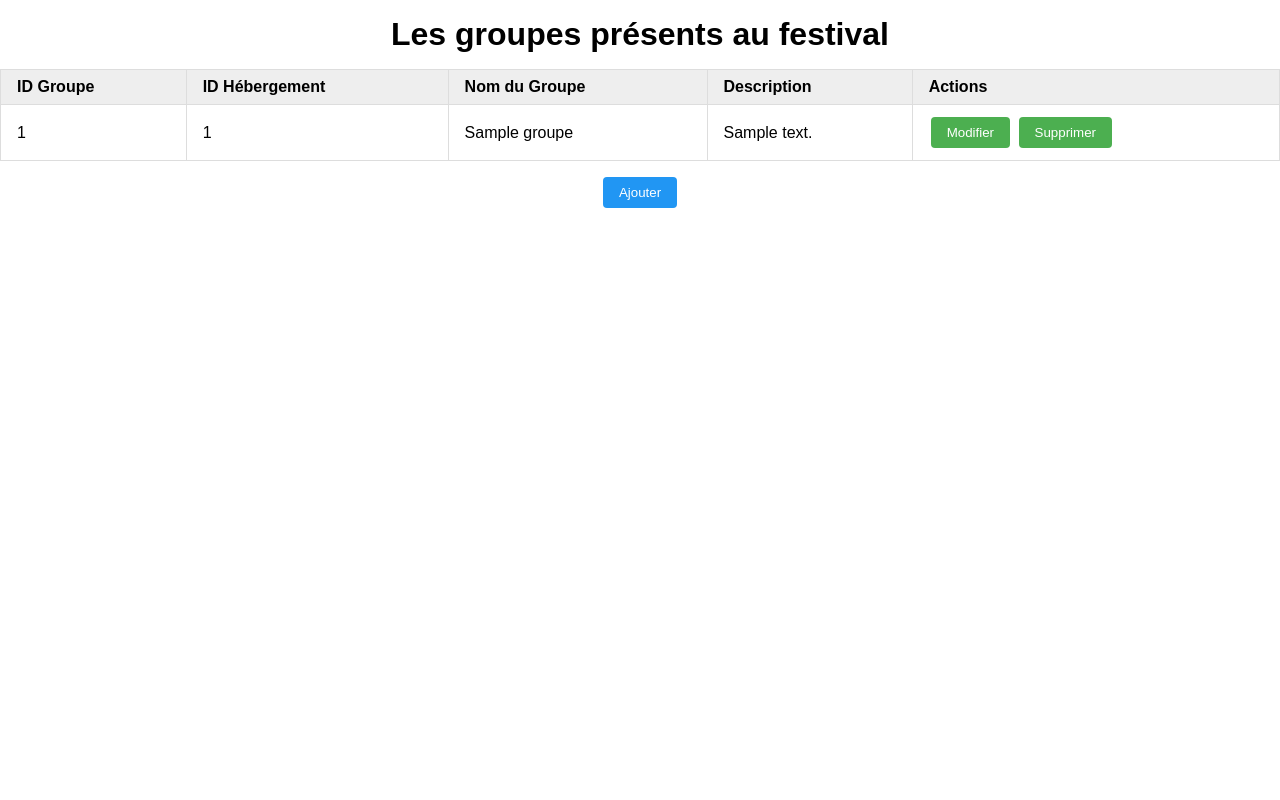
After one commit to sebgrtd/sae-fest-iuto, a Flask app: page /groupes_festival in a window 1280 px wide. The commit adds this page. Run offline with Flask 3, Linux system fonts and the light colour scheme; tables that the repository leaves empty hold one stand-in row (values such as "Sample post").

Commit message:
Ajout d'une page pour gérer les groupes dans la partie admin

```diff
--- a/Code/BD/BD.py
+++ b/Code/BD/BD.py
@@ -299,6 +299,12 @@ class Groupe:
             "descriptionG": self.__descriptionG
         }
 
+    def set_nomG(self, nomG):
+        self.__nomG = nomG
+
+    def set_descriptionG(self, descriptionG):
+        self.__descriptionG = descriptionG
+
 
 class Membre_Groupe:
     def __init__(self, idMG: int, idG, nomMG: str, prenomMG: str, nomDeSceneMG: str):
--- a/Code/BD/GroupeBD.py
+++ b/Code/BD/GroupeBD.py
@@ -87,3 +87,13 @@ class GroupeBD:
         except SQLAlchemyError as e:
             print(f"La requête a échoué : {e}")
             return []
+
+    def update_groupe(self, groupe):
+        try:
+            query = text("UPDATE groupe SET nomG = :nomG, descriptionG = :descriptionG WHERE idG = :idG")
+            self.connexion.get_connexion().execute(query, {"nomG": groupe.get_nomG(), "descriptionG": groupe.get_descriptionG(), "idG": groupe.get_idG()})
+            self.connexion.get_connexion().commit()
+            return True
+        except SQLAlchemyError as e:
+            print(f"La requête a échoué : {e}")
+            return False
--- a/Code/BD/creaFestiCoursimault.sql
+++ b/Code/BD/creaFestiCoursimault.sql
@@ -82,7 +82,7 @@ CREATE TABLE HEBERGEMENT (
 
 CREATE TABLE GROUPE (
     idG INT NOT NULL AUTO_INCREMENT,
-    idH INT NOT NULL,
+    idH INT,
     nomG VARCHAR(50) NOT NULL,
     descriptionG VARCHAR(50) NOT NULL,
     imgG LONGBLOB,
--- a/Code/appli/app.py
+++ b/Code/appli/app.py
@@ -1,6 +1,6 @@
 from flask import Flask, send_file
 from flask_cors import CORS
-from flask import Flask, request, jsonify, render_template
+from flask import Flask, request, jsonify, render_template, redirect, url_for
 from flask_sqlalchemy import SQLAlchemy
 import sys
 
@@ -18,6 +18,7 @@ from FaqBD import FaqBD
 from EvenementBD import EvenementBD
 from Style_MusicalBD import Style_MusicalBD
 from Groupe_StyleBD import Groupe_StyleBD
+from BD import Groupe
 
 MAIL_FESTIUTO = "festiuto@gmail.com"
 MDP_FESTIUTO = "xutxiocjikqolubq"
@@ -266,5 +267,49 @@ def filtrer_styles():
 def menu_admin():
     return render_template("menu_admin.html")
 
+@app.route("/groupes_festival")
+def groupes_festival():
+    connexionbd = ConnexionBD()
+    groupebd = GroupeBD(connexionbd)
+    liste_groupes = groupebd.get_all_groupes()
+    return render_template("groupes_festival.html", liste_groupes=liste_groupes)
+
+@app.route("/modifier_groupe", methods=["POST"])
+def modifier_groupe():
+    connexionbd = ConnexionBD()
+    groupebd = GroupeBD(connexionbd)
+    id_groupe = request.form["id_groupe"]
+    nom_groupe = request.form["nom_groupe"]
+    description_groupe = request.form["description_groupe"]
+    groupe = groupebd.get_groupe_by_id(id_groupe)
+    groupe.set_nomG(nom_groupe)
+    groupe.set_descriptionG(description_groupe)
+    succes = groupebd.update_groupe(groupe)
+    if succes:
+        print(f"Le groupe {id_groupe} a été mis à jour.")
+    else:
+        print(f"La mise à jour du groupe {id_groupe} a échoué.")
+    return redirect(url_for("groupes_festival"))
+
+@app.route("/supprimer_groupe", methods=["POST"])
+def supprimer_groupe():
+    connexionbd = ConnexionBD()
+    groupebd = GroupeBD(connexionbd)
+    id_groupe = request.form["id_groupe"]
+    groupe = groupebd.get_groupe_by_id(id_groupe)
+    nom_groupe = groupe.get_nomG()
+    groupebd.delete_groupe_by_name(groupe, nom_groupe)
+    return redirect(url_for("groupes_festival"))
+
+@app.route("/ajouter_groupe", methods=["POST"])
+def ajouter_groupe():
+    connexionbd = ConnexionBD()
+    groupebd = GroupeBD(connexionbd)
+    nom_groupe = request.form["nom_nouveau_groupe"]
+    description_groupe = request.form["description_nouveau_groupe"]
+    groupe = Groupe(None, None, nom_groupe, description_groupe)
+    groupebd.insert_groupe(groupe)
+    return redirect(url_for("groupes_festival"))
+
 if __name__ == '__main__':
     app.run(debug=True, port=8080)
--- /dev/null
+++ b/Code/appli/static/admin_groupes.css
@@ -0,0 +1,92 @@
+* {
+    margin: 0;
+    padding: 0;
+    box-sizing: border-box;
+    font-family: Arial, sans-serif;
+}
+
+h1 {
+    text-align: center;
+    margin: 1rem 0;
+
+}
+
+table {
+    width: 100%;
+    border-collapse: collapse;
+    margin-top: 1rem;
+}
+
+thead {
+    background: #eee;
+}
+
+th, td {
+    padding: 0.5rem 1rem;
+    border: 1px solid #ddd;
+    text-align: left;
+}
+
+tr:nth-child(even) {
+    background-color: #f2f2f2;
+}
+
+button {
+    background-color: #4CAF50;
+    color: white;
+    padding: 8px 16px;
+    margin: 4px 2px;
+    border: none;
+    border-radius: 4px;
+    cursor: pointer;
+}
+
+button:hover {
+    background-color: #45a049;
+}
+
+#ajouter {
+    background-color: #2196F3;
+    display: block;
+    width: max-content;
+    margin: 1rem auto;
+}
+
+#ajouter:hover {
+    background-color: #0b7dda;
+}
+
+.modal {
+    display: none;
+    position: fixed;
+    z-index: 1;
+    left: 0;
+    top: 0;
+    width: 100%;
+    height: 100%;
+    overflow: auto;
+    background-color: rgb(0,0,0);
+    background-color: rgba(0,0,0,0.4);
+}
+
+.modal-content {
+    background-color: #fefefe;
+    margin: 15% auto;
+    padding: 20px;
+    border: 1px solid #888;
+    width: 30%;
+}
+
+.close-button {
+    color: #aaa;
+    float: right;
+    font-size: 28px;
+    font-weight: bold;
+}
+
+.close-button:hover,
+.close-button:focus {
+    color: black;
+    text-decoration: none;
+    cursor: pointer;
+}
--- /dev/null
+++ b/Code/appli/templates/groupes_festival.html
@@ -0,0 +1,118 @@
+{% block styles %}
+    <link rel="stylesheet" href="{{ url_for("static", filename="admin_groupes.css") }}">
+{% endblock %}
+
+{% block content %}
+    <h1> Les groupes présents au festival </h1>
+    <table>
+        <thead>
+            <tr>
+                <th>ID Groupe</th>
+                <th>ID Hébergement</th>
+                <th>Nom du Groupe</th>
+                <th>Description</th>
+                <th>Actions</th>
+            </tr>
+        </thead>
+        <tbody>
+            {% for groupe in liste_groupes %}
+            <tr>
+                <td>{{ groupe.get_idG() }}</td>
+                <td>{{ groupe.get_idHebergement() or "Non attribué" }}</td>
+                <td>{{ groupe.get_nomG() }}</td>
+                <td>{{ groupe.get_descriptionG() }}</td>
+                <td>
+                    <button class="btn-modifier"
+                        data-id="{{ groupe.get_idG() }}"
+                        data-nom="{{ groupe.get_nomG() }}"
+                        data-description="{{ groupe.get_descriptionG() }}">Modifier</button>
+                    <button class="btn-supprimer" data-id="{{ groupe.get_idG() }}">Supprimer</button>
+                </td>
+            </tr>
+            {% endfor %}
+        </tbody>
+    </table>
+
+    <!-- Modale pour modifier un groupe -->
+    <div id="modal-modifier" class="modal">
+        <div class="modal-content">
+            <span class="close-button">x</span>
+            <form action="/modifier_groupe" method="post">
+                <!-- ID Groupe (caché) -->
+                <input type="hidden" name="id_groupe" id="id_groupe_modifier" value="">
+                <!-- Champs pour la modification -->
+                <input type="text" name="nom_groupe" id="nom_groupe_modifier" placeholder="Nom du groupe">
+                <input type="text" name="description_groupe" id="description_groupe_modifier" placeholder="Description du groupe">
+                <button type="submit">Modifier</button>
+            </form>
+        </div>
+    </div>
+
+    <!-- Modale pour supprimer un groupe -->
+    <div id="modal-supprimer" class="modal">
+        <div class="modal-content">
+            <span class="close-button">x</span>
+            <form action="/supprimer_groupe" method="post">
+                <p>Êtes-vous sûr de vouloir supprimer ce groupe ?</p>
+                <!-- ID Groupe (caché) -->
+                <input type="hidden" name="id_groupe" id="id_groupe_supprimer" value="">
+                <button type="submit">Supprimer</button>
+            </form>
+        </div>
+    </div>
+
+    <!-- Modale pour ajouter un groupe -->
+    <div id="modal-ajouter" class="modal">
+        <div class="modal-content">
+            <span class="close-button">x</span>
+            <form action="/ajouter_groupe" method="post">
+                <input type="text" name="nom_nouveau_groupe" placeholder="Nom du groupe">
+                <input type="text" name="description_nouveau_groupe" placeholder="Description du groupe">
+                <button type="submit">Ajouter</button>
+            </form>
+        </div>
+    </div>
+    <button id="ajouter">Ajouter</button>
+
+    <!-- Script pour la gestion des modales -->
+    <script>
+        document.addEventListener("DOMContentLoaded", function() {
+            var modalModifier = document.getElementById("modal-modifier");
+            var modalSupprimer = document.getElementById("modal-supprimer");
+            var modalAjouter = document.getElementById("modal-ajouter");
+            var btnClose = document.querySelectorAll(".close-button");
+
+            btnClose.forEach(function(btn) {
+                btn.onclick = function() {
+                    btn.closest(".modal").style.display = "none";
+                };
+            });
+
+            document.querySelectorAll(".btn-modifier").forEach(function(btn) {
+                btn.onclick = function() {
+                    document.getElementById("id_groupe_modifier").value = btn.getAttribute("data-id");
+                    document.getElementById("nom_groupe_modifier").value = btn.getAttribute("data-nom");
+                    document.getElementById("description_groupe_modifier").value = btn.getAttribute("data-description");
+                    modalModifier.style.display = "block";
+                };
+            });
+
+            document.querySelectorAll(".btn-supprimer").forEach(function(btn) {
+                btn.onclick = function() {
+                    document.getElementById("id_groupe_supprimer").value = btn.getAttribute("data-id");
+                    modalSupprimer.style.display = "block";
+                };
+            });
+
+            document.getElementById("ajouter").onclick = function() {
+                modalAjouter.style.display = "block";
+            };
+
+            window.onclick = function(event) {
+                if (event.target.classList.contains("modal")) {
+                    event.target.style.display = "none";
+                }
+            };
+        });
+    </script>
+{% endblock %}
--- a/Code/appli/templates/menu_admin.html
+++ b/Code/appli/templates/menu_admin.html
@@ -6,7 +6,7 @@
         <h1> Menu administrateur </h1>
         <div class="menu">
             <div class="menu-item">
-                <a href="#"> Lien 1 </a>
+                <a href="{{ url_for('groupes_festival') }}"> Tableau des groupes du festival </a>
             </div>
             <div class="menu-item">
                 <a href="#"> Lien 2 </a>
```
